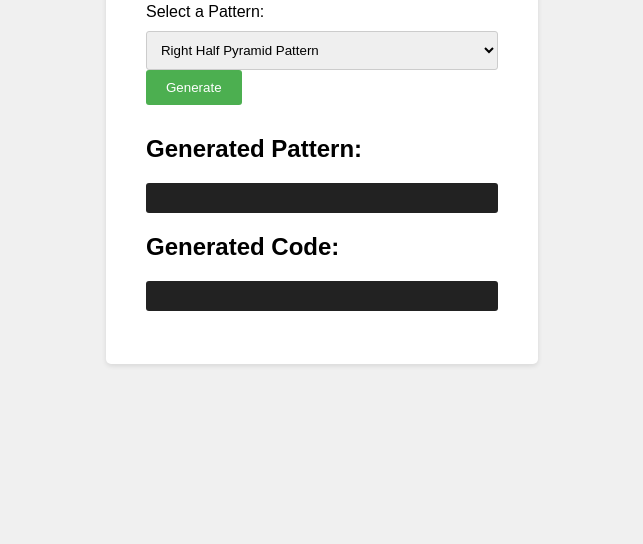
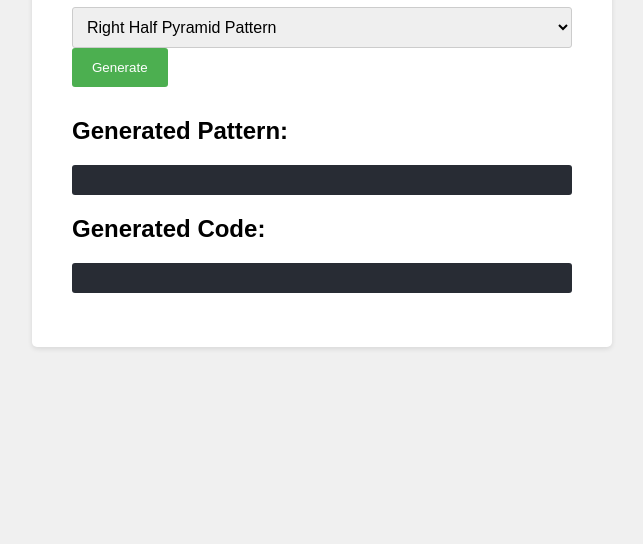
Before and after one commit to aryan-d174/pattern-generator, a plain HTML site: page index.html in a window 1280 px wide. Shown: the part 296-840 px from the top of the page, without its empty margins (318-961 px from the left). After the commit the page ends 800 px from the top, so only its background shows below. Drawn offline with Linux system fonts and the light colour scheme.

Commit message:
Update index.html

```diff
--- a/index.html
+++ b/index.html
@@ -7,13 +7,13 @@
     <style>
         body {
             font-family: sans-serif;
-            margin: 20px;
+            margin: 0;
             padding: 0;
-            background-color: #f0f0f0;
             display: flex;
             justify-content: center;
             align-items: center;
             min-height: 100vh;
+            background-color: #f0f0f0; /* Light Grey background */
         }
 
         .container {
@@ -21,16 +21,20 @@
             padding: 40px;
             border-radius: 5px;
             box-shadow: 0 2px 5px rgba(0, 0, 0, 0.1);
+            width: 500px; /* Set a maximum width for responsiveness */
+            max-width: 90%; /* Ensure it doesn't exceed 90% of viewport width */
         }
 
         h1 {
             text-align: center;
             margin-bottom: 20px;
+            color: #333; /* Darker text for better contrast */
         }
 
         label {
             display: block;
             margin-bottom: 10px;
+            color: #555;
         }
 
         select {
@@ -39,28 +43,41 @@
             border-radius: 3px;
             width: 100%;
             box-sizing: border-box;
+            font-size: 16px;
         }
 
         button {
             background-color: #4CAF50;
             color: white;
-            padding: 10px 20px;
+            padding: 12px 20px;
             border: none;
             border-radius: 3px;
             cursor: pointer;
+            transition: background-color 0.3s ease; /* Add hover effect */
+        }
+
+        button:hover {
+            background-color: #45a049;
         }
 
         pre {
-            background-color: #222;
+            background-color: #282c34; /* Darker background for code */
             color: #fff;
             padding: 15px;
             border-radius: 3px;
             overflow-x: auto;
+            font-size: 14px;
+            line-height: 1.4;
         }
 
         .output-section {
             margin-top: 30px;
         }
+
+        /* Optional: Add a subtle gradient to the background */
+        /* body {
+            background: linear-gradient(to bottom right, #f0f0f0, #e0e0e0);
+        } */
     </style>
 </head>
 <body>
```
